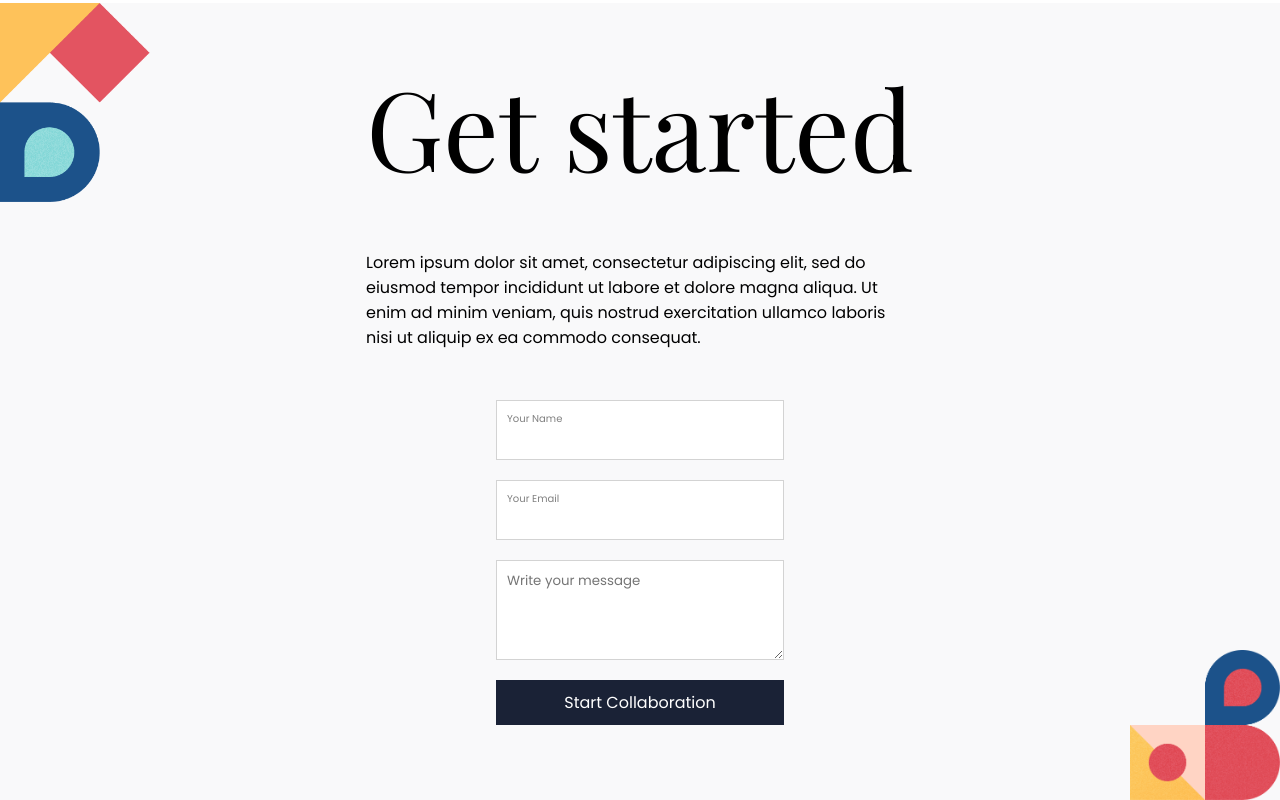
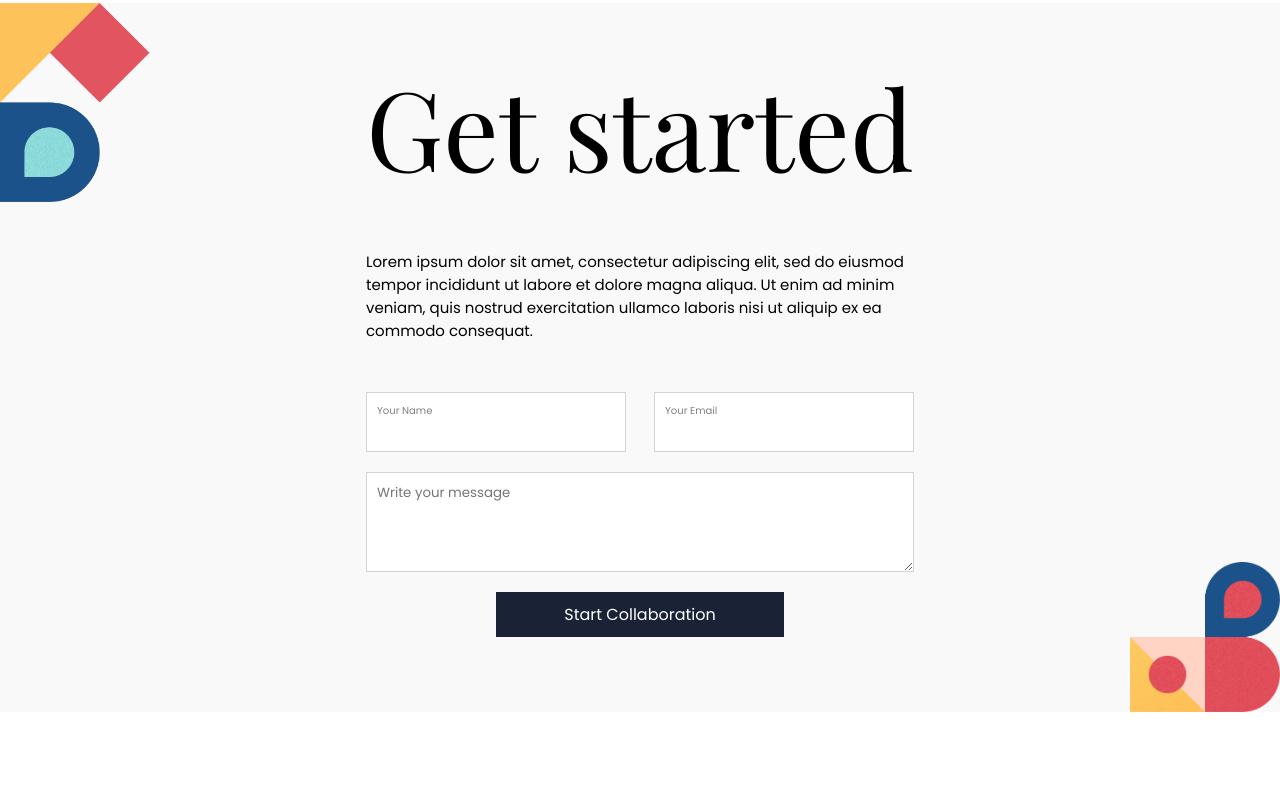
Before and after one commit to emyrue/my_portfolio, a React (Create React App) app: page / in a window 1280 px wide. Shown: the part 3190-3990 px from the top of the page. After the commit the page ends 3902 px from the top, so only its background shows below. Built offline with nearby package versions, Linux system fonts and the light colour scheme; a web font is replaced by a local one.

Commit message:
Finish styling desktop contact form

```diff
--- a/src/style/contact.css
+++ b/src/style/contact.css
@@ -133,5 +133,22 @@ form {
   .form-text {
     width: 548px;
     max-width: none;
+    font-size: 15px;
+  }
+
+  .flex-container {
+    display: flex;
+    max-width: none;
+    width: 548px;
+    justify-content: space-between;
+  }
+
+  .input-div {
+    width: 260px;
+  }
+
+  .text-area {
+    max-width: none;
+    width: 548px;
   }
 }
```
